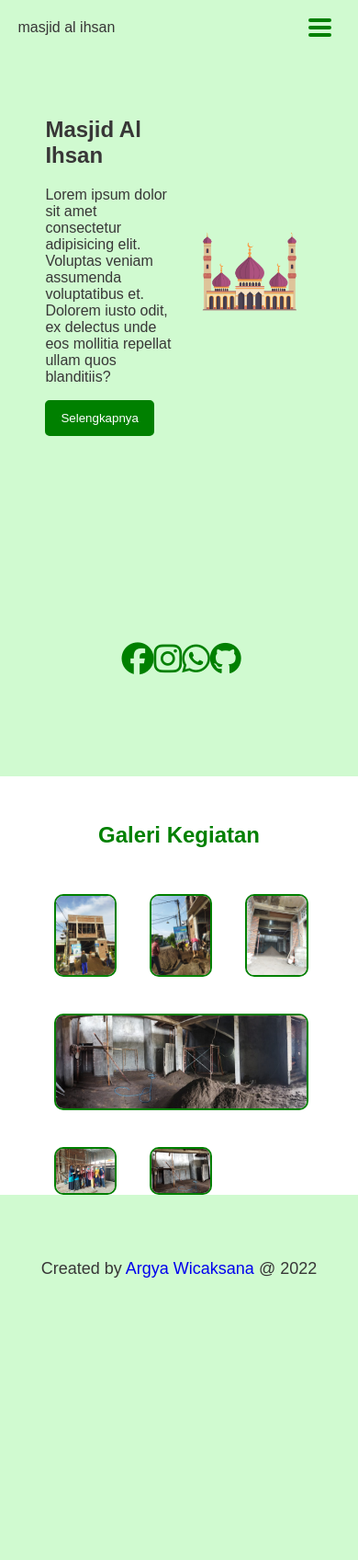
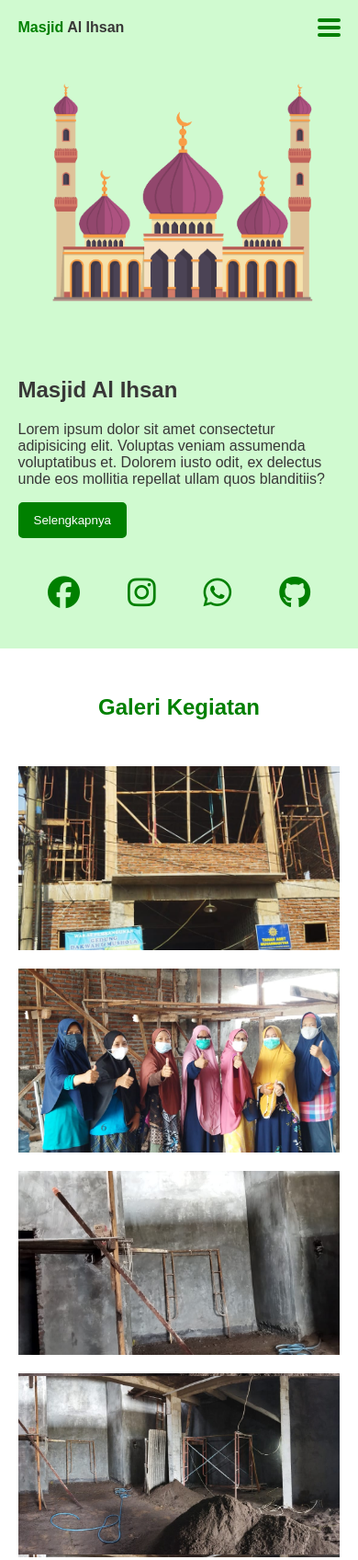
Before and after one commit to argyaWicaksana/alihsankemiri, a plain HTML site: page index.html in a window 390 px wide. Shown: the top 1696 px of the page at 92% size. Before the commit the page ends 1410 px from the top, so only its background shows below. Drawn offline with Linux system fonts and the light colour scheme.

Commit message:
update galeri
menambah hover

```diff
--- a/index.html
+++ b/index.html
@@ -11,7 +11,7 @@
 </head>
 <body>
     <nav>
-        <div class="logo">masjid al ihsan</div>
+        <div class="logo"><span>masjid</span> al ihsan</div>
         <ul class="menu">
             <li><a href="#">home</a></li>
             <li><a href="#">about</a></li>
@@ -33,7 +33,7 @@
         <img src="mosque-design-white-background/mosque.png" alt="">
         <div class="medsos">
             <a href="#"><i class="fa-brands fa-facebook"></i></a>
-            <a href="#"><i class="fa-brands fa-instagram"></i></a>
+            <a href="https://www.instagram.com/alihsankemiri/"><i class="fa-brands fa-instagram"></i></a>
             <a href="#"><i class="fa-brands fa-whatsapp"></i></a>
             <a href="#"><i class="fa-brands fa-github"></i></a>
         </div>
@@ -41,14 +41,27 @@
     <div class="container-dua">
         <h2>galeri kegiatan</h2>
         <div class="galeri">
-            <img src="img/1.jpg" alt="">
-            <img src="img/2.jpg" alt="">
-            <img src="img/3.jpg" alt="">
-            <img src="img/4.jpg" alt="">
-            <img src="img/5.jpg" alt="">
-            <img src="img/6.jpg" alt="">
+            <div class="img">
+                <div class="img1"></div>
+            </div>
+            <div class="img">
+                <div class="img2"></div>
+            </div>
+            <div class="img">
+                <div class="img3"></div>
+            </div>
+            <div class="img">
+                <div class="img4"></div>
+            </div>
+            <div class="img">
+                <div class="img5"></div>
+            </div>
+            <div class="img">
+                <div class="img6"></div>
+            </div>
         </div>
     </div>
+    <div class="coba"></div>
     <footer>Created by <a href="https://github.com/argyaWicaksana">Argya Wicaksana</a> @ 2022</footer>
 
 </body>
--- a/style.css
+++ b/style.css
@@ -6,23 +6,26 @@ body{
     color: rgb(56, 55, 55);
 }
 a{text-decoration: none;}
-h2{text-transform: capitalize;}
+h2, .logo{text-transform: capitalize;}
 
 /* navbar */
 nav{
-    display: grid;
-    grid-template-columns: auto 25%;
+    display: flex;
+    justify-content: space-between;
     background-color: rgb(208, 250, 208);
     align-items: center;
-    padding-left: 5%;
-    padding-right: 5%;
-    box-sizing: border-box;
-    z-index: 2;
+    z-index: 3;
     position: fixed;
     width: 100%;
 }
 
-.logo{z-index: 2;}
+.logo{
+    z-index: 2;
+    font-weight: bold;
+    padding-left: 5%;
+}
+
+.logo span:first-child{color: green;}
 
 .menu{
     list-style: none;
@@ -32,6 +35,7 @@ nav{
     padding: 0;
     margin: 0;
     box-sizing: border-box;
+    padding-right: 5%;
 }
 
 .menu a{
@@ -43,10 +47,7 @@ nav{
     transition: 0.4s;
 }
 
-.menu a:hover{
-    /* background-color: rgba(197, 236, 197, 0.788); */
-    scale: 1.2;
-}
+.menu a:hover{ scale: 1.2; }
 
 /* hamburger menu */
 
@@ -88,7 +89,6 @@ nav{
     display: flex;
     justify-content: space-evenly;
     align-items: center;
-    /* padding: 30px 0px; */
     flex-wrap: wrap;
 }
 
@@ -114,8 +114,6 @@ nav{
 }
 
 .container-satu .medsos{
-    padding-top: 10px;
-    /* padding-bottom: 55px; */
     display: flex;
     justify-content: space-evenly;
     width: 40%;
@@ -143,45 +141,106 @@ nav{
     padding-top: 50px;
     margin: 0;
 }
+
+/* galeri */
 .galeri{
-    width: 70%;
     display: grid;
-    /* background-color: aqua; */
-    margin: 50px auto;
-    grid-template-columns: 1fr 1fr 1fr;
-    grid-template-areas:
-    'gambar1 gambar5 gambar6'
-    'gambar4 gambar4 gambar4'
-    'gambar2 gambar3 gambar7';
-    gap: 40px;
+    margin: 50px auto 0px auto;
+    padding-bottom: 50px;
+    grid-template-columns: repeat(auto-fit, minmax(200px, 350px));
+    gap: 20px;
+    justify-content: center;
 }
 
-.galeri img{
-    overflow: hidden;
-    border-radius: 10px;
-    border: 2px solid green;
+.img, .img div{
     width: 100%;
+    height: 200px;
 }
 
-.galeri img:first-child{
-    grid-area: gambar1;
+.img{
+    position: relative;
+    background-color: green;
 }
 
-.galeri img:nth-child(2){
-    grid-area: gambar2;
-}
-.galeri img:nth-child(3){
-    grid-area: gambar3;
-}
-.galeri img:nth-child(4){
-    grid-area: gambar4;
-}
-.galeri img:nth-child(5){
-    grid-area: gambar5;
+.img::before, .img::after{
+    width: 8px;
+    height: 8px;
+    content: "";
+    background-color: green;
+    position: absolute;
+    scale: 0;
+    transition: 0.3s;
 }
 
-.galeri img:last-child{
-    grid-area: gambar6;
+.img::before{
+    top: 0;
+    left: 0;
+    transform-origin: top left;
+    rotate: -45deg;
+}
+.img::after{
+    bottom: 0;
+    right: 0;
+    transform-origin: bottom right;
+    rotate: 45deg;
+}
+
+.img div{
+    background-position: center;
+    background-size: 150%;
+    position: relative;
+    z-index: 2;
+    transition: 0.3s;
+}
+
+.img:hover::before, .img:hover::after{
+    scale: 1;
+}
+
+.img:hover.img div{
+    /* translate: (10px,10px); */
+    transform: translate(6px, -6px);
+}
+
+
+.img1{ background-image: url(img/1.jpg); }
+.img2{ background-image: url(img/2.jpg); }
+.img3{ background-image: url(img/3.jpg); }
+.img4{ background-image: url(img/4.jpg); }
+.img5{ background-image: url(img/5.jpg); }
+.img6{ background-image: url(img/6.jpg); }
+
+/* coba */
+.coba{
+    background-color: aqua;
+    width: 500px;
+    height: 500px;
+    margin: 100px auto;
+    position: relative;
+    display: none;
+}
+
+.coba::before{
+    top: 0;
+    left: 0;
+    width: 10px;
+    height: 10%;
+    background-color: red;
+    content: "";
+    position: absolute;
+    transform-origin: top left;
+    rotate: -45deg;
+    scale: 1;
+}
+
+.coba::after{
+    right: 0;
+    bottom: 0;
+    width: 10%;
+    height: 10%;
+    background-color: blue;
+    content: "";
+    position: absolute;
 }
 
 /* footer */
@@ -195,9 +254,10 @@ footer a:hover{
     text-decoration: underline;
 }
 
-/* responsive navbar */
-@media (max-width:800px) {
+/* responsive */
+@media (max-width:980px) {
     /* hp */
+    /* navbar */
     .menu{
         position: absolute;
         width: 100%;
@@ -215,7 +275,7 @@ footer a:hover{
         justify-content: space-between;
         align-items: center;
         height: 20px;
-        padding: 20px 0px;
+        padding: 20px 5% 20px 0px;
     }
     .hamburger span{
         width: 25px;
@@ -226,4 +286,25 @@ footer a:hover{
     }
     .menu-anim{ transform : translateY(100%);   }
     .menu-anim a{ opacity: 1; }
+
+    /* container satu */
+    .container-satu{
+        flex-direction: column;
+        height: auto;
+        margin: auto 0;
+    }
+    .container-satu img, .container-satu .medsos, .container-satu{
+        width: 100%;
+    }
+    .container-satu img{
+        order: 1;
+    }
+    .container-satu div{
+        width: 90%;
+        order: 2;
+    }
+    .container-satu .medsos{
+        order: 3;
+        padding: 40px 0px;
+    }
 }
```
